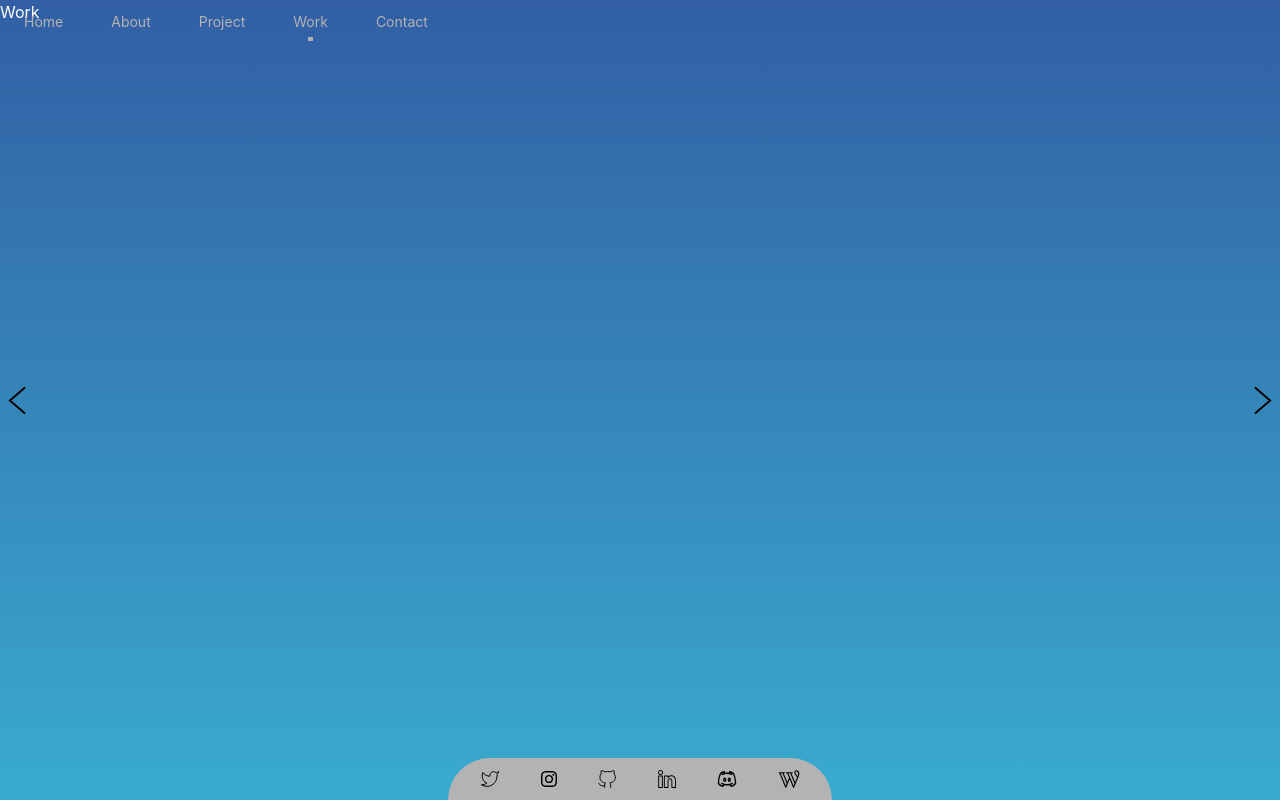
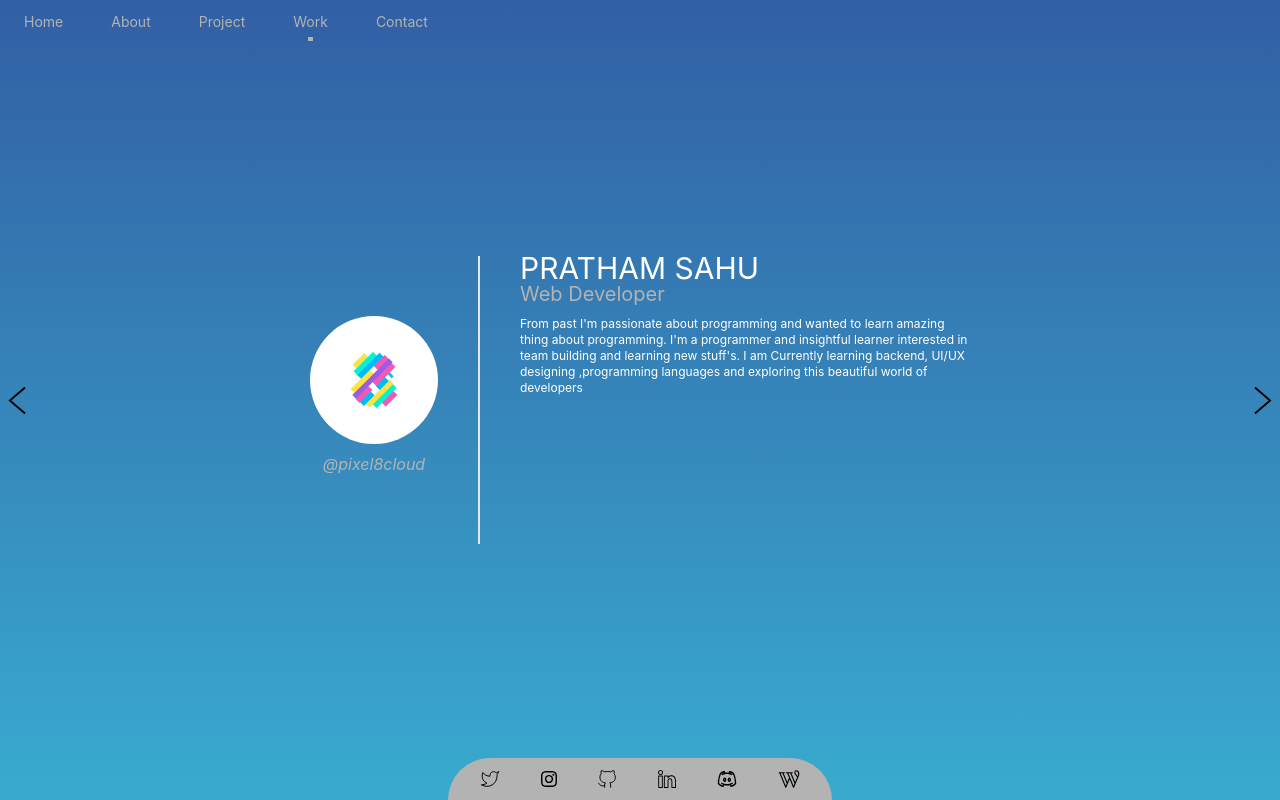
Before and after one commit to pratham-0094/angular-portfolio, an Angular app: page /Work in a window 1280 px wide. Built offline with nearby package versions, Linux system fonts and the light colour scheme.

Commit message:
add insta logo

```diff
--- a/src/app/about/about.component.html
+++ b/src/app/about/about.component.html
@@ -6,7 +6,7 @@
   >
     <div
       style="max-width: 700px"
-      class="rounded-md mb-6 p-2 text-xs bg-gradient-to-b from-lapis-lazuli to-maximum-blue border-r border-l border-b border-t border-solid border-silver-chalice h-auto"
+      class="rounded-md mb-6 p-2 text-xs bg-gradient-to-b from-lapis-lazuli to-maximum-blue border border-solid border-silver-chalice h-auto"
     >
       From past I'm passionate about programming and wanted to learn amazing
       thing about programming. I'm a programmer and insightful learner
--- a/src/app/work/work.component.html
+++ b/src/app/work/work.component.html
@@ -1,2 +1,25 @@
 <!-- Work -->
-<div class="flex h-screen">Work</div>
+<div @fade class="flex h-screen">
+  <div class="m-auto" style="max-width: 700px" [ngClass]="{ flex: media }">
+    <div class="flex flex-col justify-center py-8 items-center h-auto">
+      <img
+        src="../../assets/pixel8cloud.jpg"
+        class="h-32 w-32 rounded-full"
+        alt=""
+      />
+      <div class="my-2 text-silver-chalice italic text-md">@pixel8cloud</div>
+    </div>
+    <hr class="h-72 border mx-10" [ngClass]="{ hidden: !media }" />
+    <div style="max-width: 450px">
+      <div class="text-3xl leading-6">PRATHAM SAHU</div>
+      <div class="text-xl text-silver-chalice pb-2">Web Developer</div>
+      <div class="text-xs">
+        From past I'm passionate about programming and wanted to learn amazing
+        thing about programming. I'm a programmer and insightful learner
+        interested in team building and learning new stuff's. I am Currently
+        learning backend, UI/UX designing ,programming languages and exploring
+        this beautiful world of developers
+      </div>
+    </div>
+  </div>
+</div>
--- a/src/app/work/work.component.ts
+++ b/src/app/work/work.component.ts
@@ -1,15 +1,38 @@
-import { Component, OnInit } from '@angular/core';
+import { Component, HostListener, OnInit } from '@angular/core';
+import { trigger, style, animate, transition } from '@angular/animations';
 
 @Component({
   selector: 'app-work',
   templateUrl: './work.component.html',
-  styleUrls: ['./work.component.css']
+  styleUrls: ['./work.component.css'],
+  animations: [
+    trigger('fade', [
+      transition('void => *', [
+        style({ opacity: 0 }),
+        animate(750, style({ opacity: 1 })),
+      ]),
+      transition('* => void', [
+        style({ opacity: 1 }),
+        animate(750, style({ opacity: 0 })),
+      ]),
+    ]),
+  ],
 })
 export class WorkComponent implements OnInit {
+  media = true;
 
-  constructor() { }
-
-  ngOnInit(): void {
+  constructor() {
+    this.onResize();
   }
 
+  @HostListener('window:resize', ['$event'])
+  onResize() {
+    if (window.innerWidth > 700) {
+      this.media = true;
+    } else {
+      this.media = false;
+    }
+  }
+
+  ngOnInit(): void {}
 }
```
Also changed, not shown: src/assets/pixel8cloud.jpg (added).
